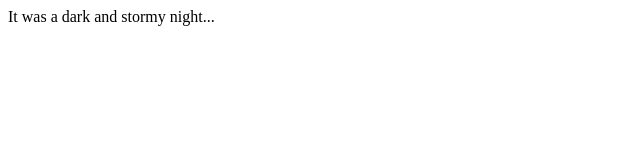
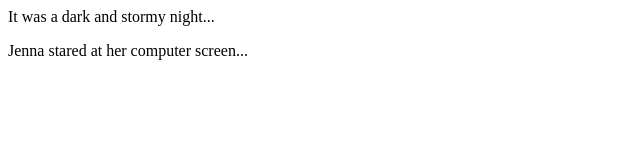
Before and after one commit to JennaMarissa/fireside-storyNEW, a plain HTML site: page index.html in a window 1280 px wide. Shown: the whole page, without its empty margins (0-640 px from the left). Drawn offline with Linux system fonts and the light colour scheme.

Commit message:
added second line of story

```diff
--- a/index.html
+++ b/index.html
@@ -3,3 +3,8 @@
         <p>It was a dark and stormy night...</p>
     </body>
 </html>
+<html>
+    <body>
+        <p>Jenna stared at her computer screen...</p>
+    </body>
+</html>
```
